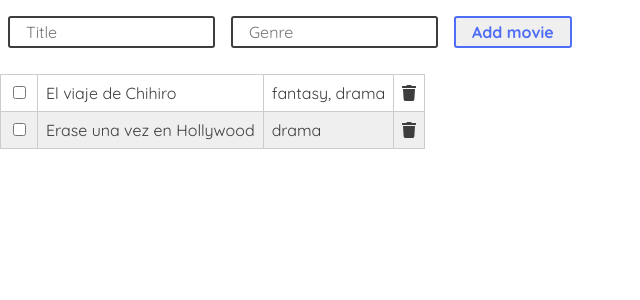
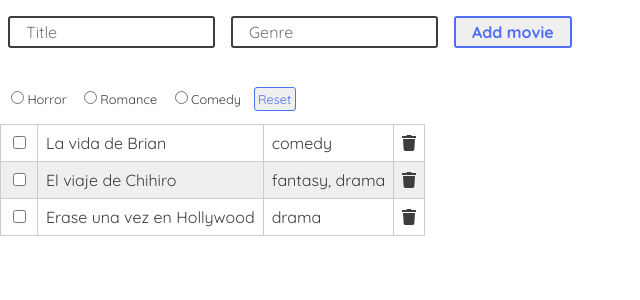
Before and after one commit to hernandezgonzalo/movies-list, a React (Create React App) app: page / in a window 1280 px wide. Shown: the top 300 px of the page, without its empty margins (0-640 px from the left). Built offline with nearby package versions, Linux system fonts and the light colour scheme.

Commit message:
feature: show genre selected

```diff
--- a/package.json
+++ b/package.json
@@ -13,6 +13,7 @@
     "react-dom": "^16.13.1",
     "react-hook-form": "^5.7.2",
     "react-redux": "^7.2.0",
+    "react-router-dom": "^5.2.0",
     "react-scripts": "3.4.1",
     "redux": "^4.0.5",
     "styled-components": "^5.1.1"
--- a/src/App.js
+++ b/src/App.js
@@ -1,12 +1,15 @@
 import React from "react";
 import Home from "./pages/Home";
 import Theme from "./components/ui/Theme";
+import { Route, Switch } from "react-router-dom";
 
 function App() {
   return (
     <Theme>
       <div>
-        <Home />
+        <Switch>
+          <Route exact path="/" component={Home} />
+        </Switch>
       </div>
     </Theme>
   );
--- a/src/components/NewMovieForm.js
+++ b/src/components/NewMovieForm.js
@@ -1,6 +1,6 @@
 import React, { useState } from "react";
 import { useForm } from "react-hook-form";
-import Submit from "./ui/Submit";
+import Button from "./ui/Button";
 import GenreTags from "./GenreTags";
 import Input from "./ui/Input";
 
@@ -40,7 +40,7 @@ const NewMovieForm = ({ addMovie }) => {
             }
           }}
         />
-        <Submit value={"Add movie"} />
+        <Button value={"Add movie"} type="submit" />
         <GenreTags genres={genres} />
       </form>
     </div>
--- a/src/components/ui/Submit.js
+++ b/src/components/ui/Button.js
@@ -15,10 +15,19 @@ const Button = styled.input`
   &:hover {
     cursor: pointer;
   }
+
+  ${({ small }) =>
+    small &&
+    `
+    padding: 0.25em;
+    font-weight: normal;
+    border-width: 1px;
+    font-size: 0.8em
+  `}
 `;
 
-const Submit = ({ value }) => {
-  return <Button type="submit" value={value} />;
+const Submit = ({ value, type, small, click }) => {
+  return <Button type={type} value={value} small={small} onClick={click} />;
 };
 
 export default Submit;
--- /dev/null
+++ b/src/components/ui/RadioButton.js
@@ -0,0 +1,25 @@
+import React from "react";
+import styled from "styled-components";
+
+const Input = styled.div`
+  font-size: ${props => props.theme.fontSizes.small};
+  margin: 0.5em;
+  display: inline-block;
+`;
+
+const RadioButton = props => {
+  return (
+    <Input>
+      <input
+        id={props.id}
+        onChange={props.changed}
+        value={props.value}
+        type="radio"
+        checked={props.isSelected}
+      />
+      <label htmlFor={props.id}>{props.label}</label>
+    </Input>
+  );
+};
+
+export default RadioButton;
--- a/src/components/ui/Theme.js
+++ b/src/components/ui/Theme.js
@@ -11,7 +11,7 @@ const theme = {
   },
   fonts: ["Quicksand", "sans-serif"].join(","),
   fontSizes: {
-    small: "1em",
+    small: "0.8em",
     medium: "2em",
     large: "3em"
   }
--- /dev/null
+++ b/src/hooks/useQuery.js
@@ -0,0 +1,3 @@
+import { useLocation } from "react-router-dom";
+
+export const useQuery = () => new URLSearchParams(useLocation().search);
--- a/src/index.js
+++ b/src/index.js
@@ -6,13 +6,16 @@ import * as serviceWorker from "./serviceWorker";
 import { createStore } from "redux";
 import { Provider } from "react-redux";
 import moviesReducer from "./reducers/moviesReducer";
+import { BrowserRouter as Router } from "react-router-dom";
 
 const store = createStore(moviesReducer);
 
 ReactDOM.render(
   <React.StrictMode>
     <Provider store={store}>
-      <App />
+      <Router>
+        <App />
+      </Router>
     </Provider>
   </React.StrictMode>,
   document.getElementById("root")
--- a/src/pages/Home.js
+++ b/src/pages/Home.js
@@ -1,13 +1,56 @@
-import React from "react";
+import React, { useState, useEffect } from "react";
 import { connect } from "react-redux";
 import MoviesList from "../components/MoviesList";
 import NewMovieForm from "../components/NewMovieForm";
+import { useQuery } from "../hooks/useQuery";
+import RadioButton from "../components/ui/RadioButton";
+import { useHistory } from "react-router-dom";
+import Button from "../components/ui/Button";
 
 const Home = ({ movies, addMovie }) => {
+  const query = useQuery();
+  const history = useHistory();
+  const [genreToShow, setGenreToShow] = useState();
+
+  useEffect(() => setGenreToShow(query.get("genre")), [query]);
+
+  const handleRadioButton = genre => history.push(`/?genre=${genre}`);
+
+  let moviesToShow = movies;
+  if (genreToShow)
+    moviesToShow = movies.filter(movie => movie.genres.includes(genreToShow));
+
   return (
     <>
       <NewMovieForm addMovie={addMovie} />
-      <MoviesList movies={movies} />
+      <RadioButton
+        changed={() => handleRadioButton("horror")}
+        id="1"
+        isSelected={genreToShow === "horror"}
+        label="Horror"
+        value="horror"
+      />
+      <RadioButton
+        changed={() => handleRadioButton("romance")}
+        id="2"
+        isSelected={genreToShow === "romance"}
+        label="Romance"
+        value="romance"
+      />
+      <RadioButton
+        changed={() => handleRadioButton("comedy")}
+        id="3"
+        isSelected={genreToShow === "comedy"}
+        label="Comedy"
+        value="comedy"
+      />
+      <Button
+        type="button"
+        value="Reset"
+        small
+        click={() => history.push("/")}
+      />
+      <MoviesList movies={moviesToShow} />
     </>
   );
 };
--- a/src/reducers/moviesReducer.js
+++ b/src/reducers/moviesReducer.js
@@ -1,5 +1,11 @@
 const initState = {
   movies: [
+    {
+      title: "La vida de Brian",
+      genres: ["comedy"],
+      watched: false,
+      index: 3
+    },
     {
       title: "El viaje de Chihiro",
       genres: ["fantasy", "drama"],
```
Also changed, not shown: 1 other file (tests, documents, lock files or other folders).
